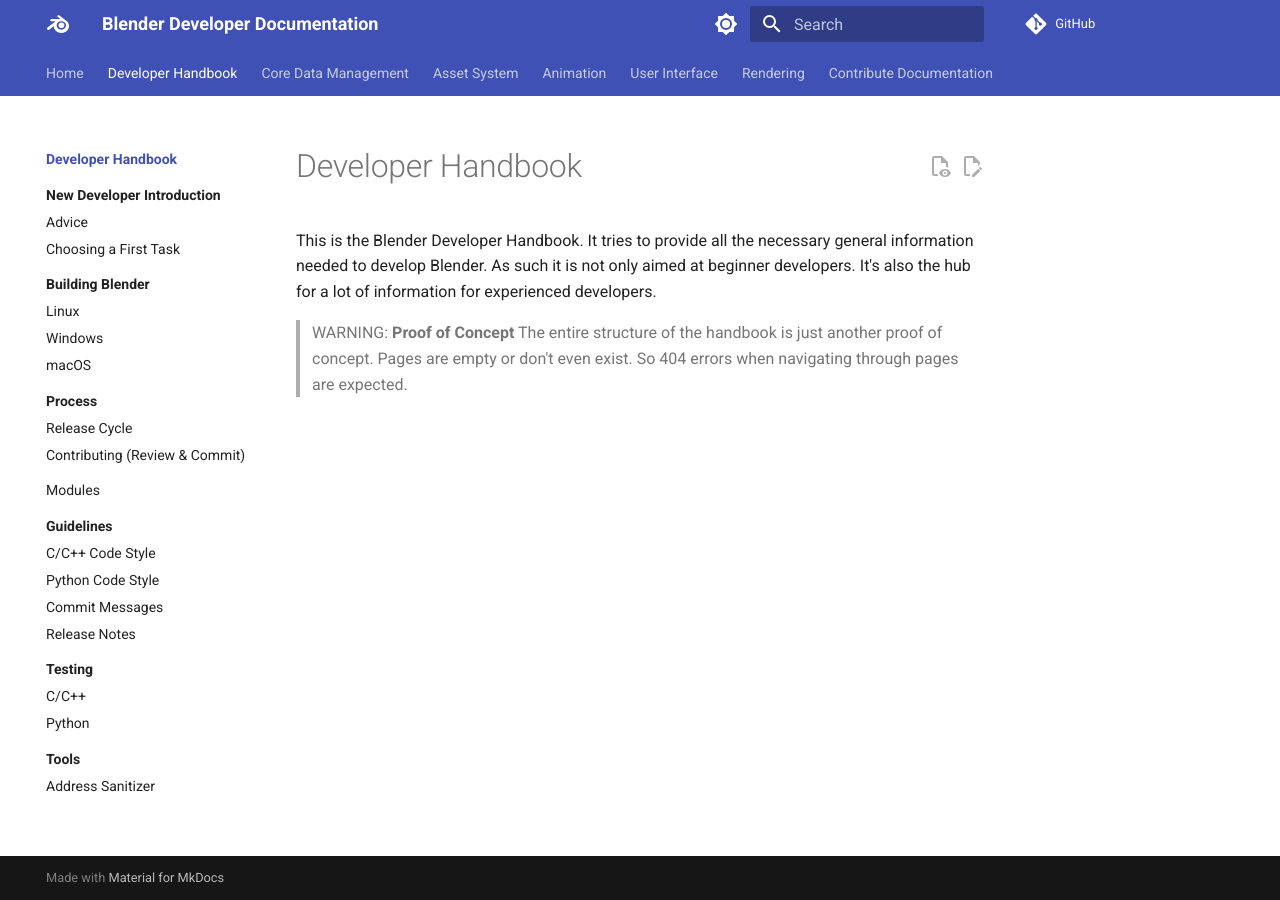
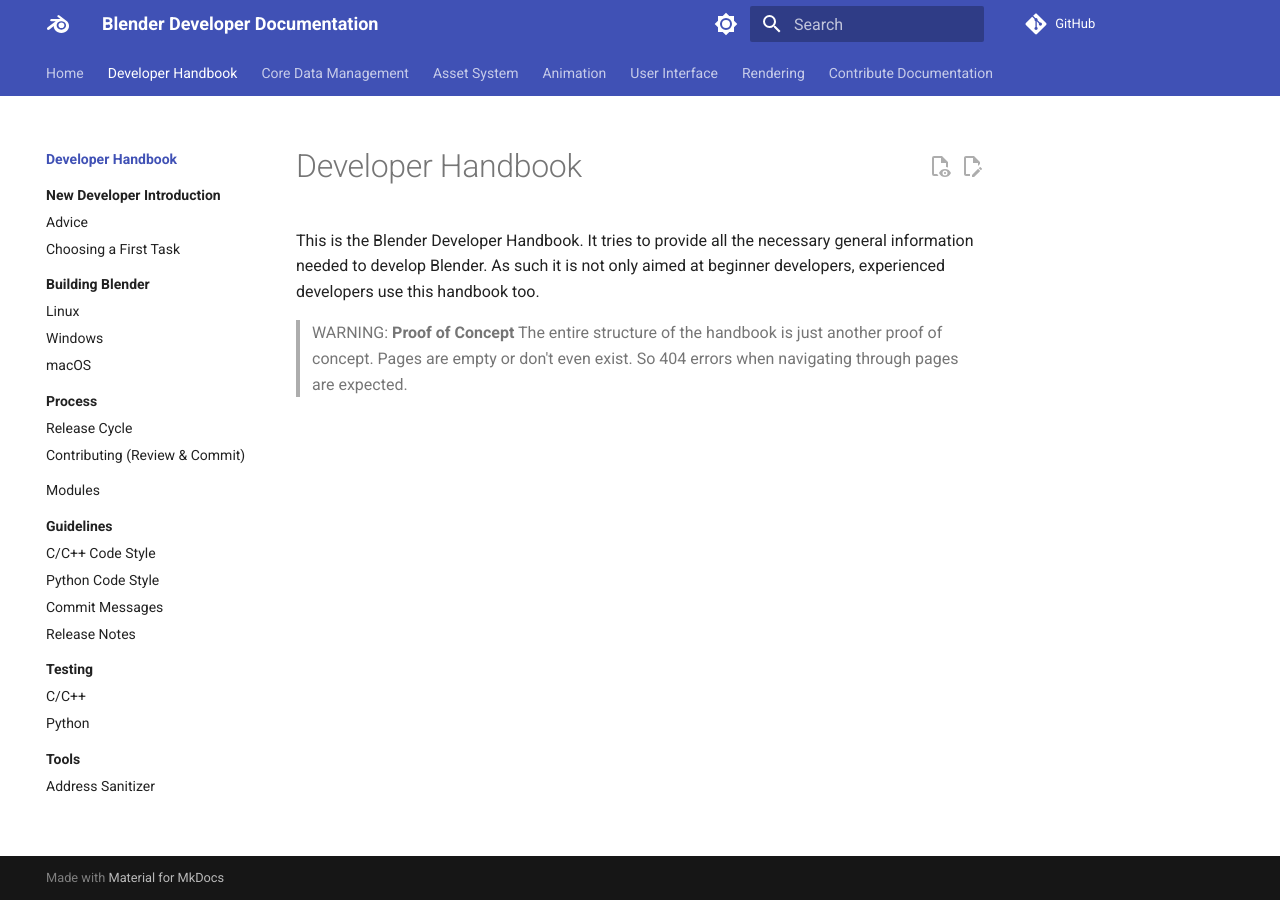
Before and after one commit to julianeisel/devdocs, an MkDocs documentation site: the page built from docs/developer_handbook/index.md, in a window 1280 px wide. Built offline with MkDocs 1.6.1 and Material for MkDocs 9.7.7, drawn with Linux system fonts in a browser that asks for light colours; comment, search, counter and statistics services are not loaded.

Commit message:
Update developer handbook intro text

```diff
--- a/docs/developer_handbook/index.md
+++ b/docs/developer_handbook/index.md
@@ -1,4 +1,4 @@
-This is the Blender Developer Handbook. It tries to provide all the necessary general information needed to develop Blender. As such it is not only aimed at beginner developers. It's also the hub for a lot of information for experienced developers.
+This is the Blender Developer Handbook. It tries to provide all the necessary general information needed to develop Blender. As such it is not only aimed at beginner developers, experienced developers use this handbook too.
 
 > WARNING: __Proof of Concept__
 > The entire structure of the handbook is just another proof of concept. Pages are empty or don't even exist. So 404 errors when navigating through pages are expected.
```
